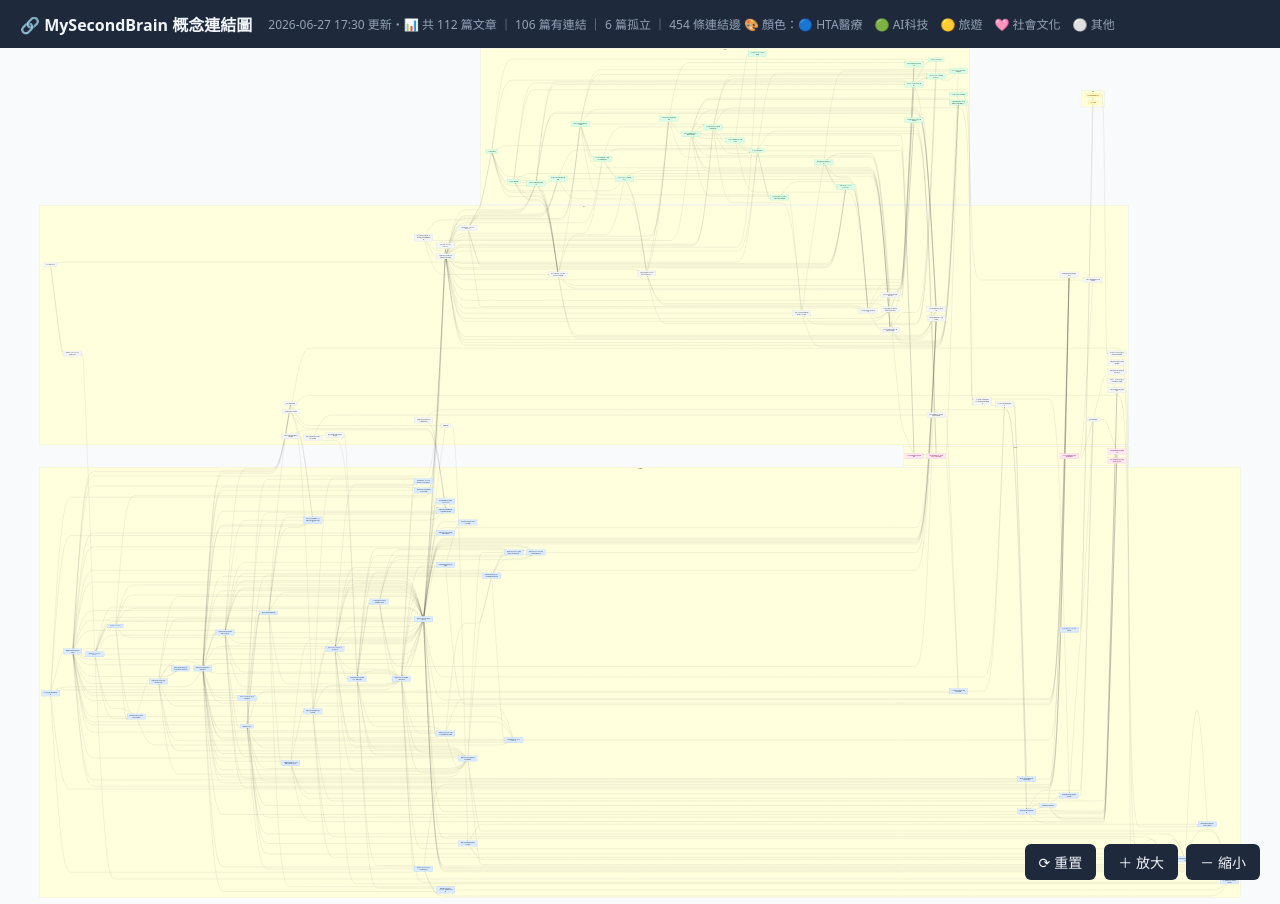
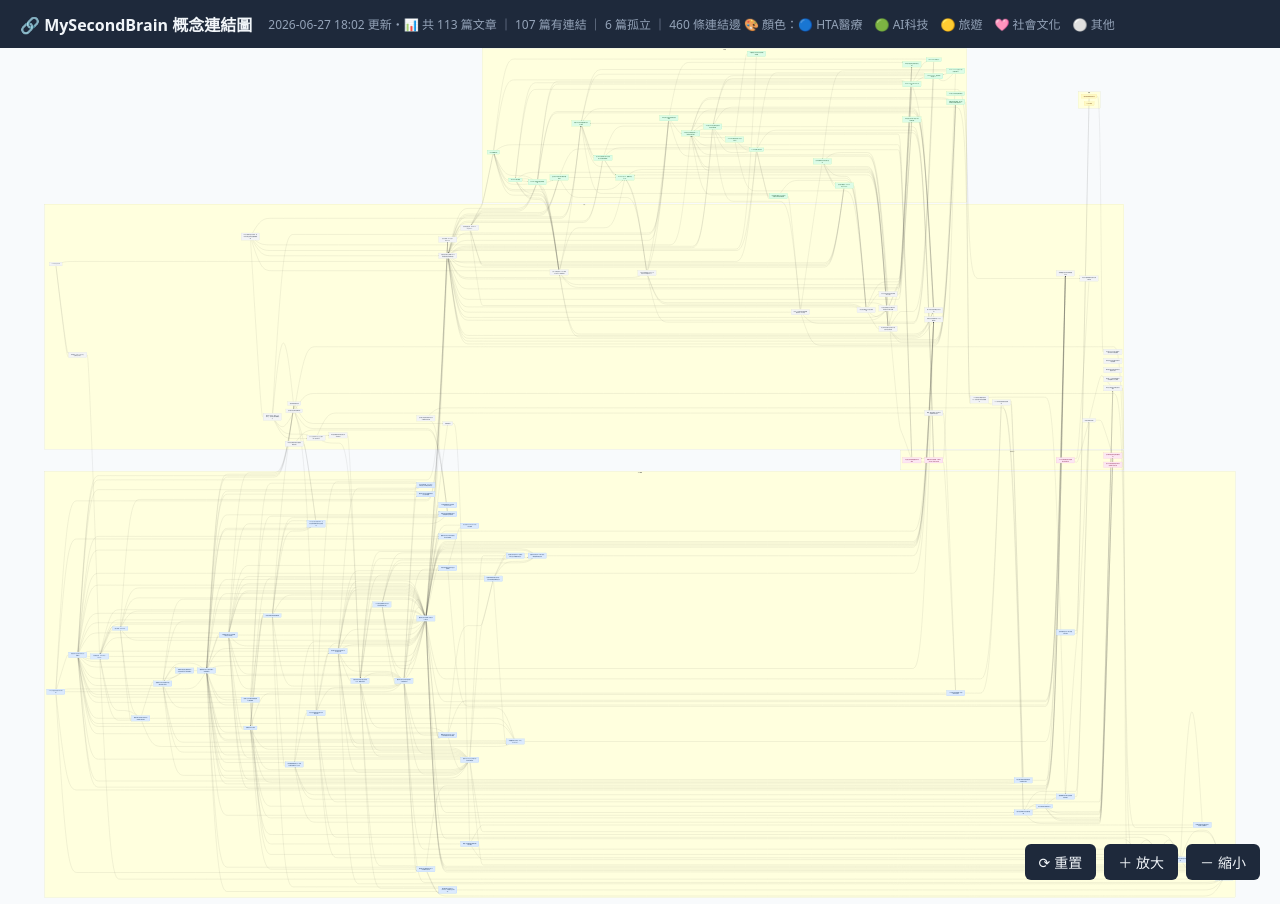
Before and after one commit to liuweichihtw-0624/liuweichihtw-0624.github.io, a Jekyll site: the page viz/m7k3x9p2/concept.html, which Jekyll copies as it is, in a window 1280 px wide. Built offline with Jekyll 4.4.1, drawn with Linux system fonts in a browser that asks for light colours; comment, search, counter and statistics services are not loaded; some of the changed lines change nothing that is shown.

Commit message:
auto: 更新 概念連結圖.html [skip ci]

```diff
--- a/viz/m7k3x9p2/concept.html
+++ b/viz/m7k3x9p2/concept.html
@@ -25,7 +25,7 @@
 <body>
 <div id="header">
   <h1>🔗 MySecondBrain 概念連結圖</h1>
-  <span class="meta">2026-06-27 17:30 更新・📊 共 112 篇文章 ｜ 106 篇有連結 ｜ 6 篇孤立 ｜ 454 條連結邊  🎨 顏色：🔵 HTA醫療　🟢 AI科技　🟡 旅遊　🩷 社會文化　⚪ 其他 </span>
+  <span class="meta">2026-06-27 18:02 更新・📊 共 113 篇文章 ｜ 107 篇有連結 ｜ 6 篇孤立 ｜ 460 條連結邊  🎨 顏色：🔵 HTA醫療　🟢 AI科技　🟡 旅遊　🩷 社會文化　⚪ 其他 </span>
 </div>
 <div id="container">
 <div class="mermaid">
@@ -64,21 +64,21 @@
         n81["臺灣醫療科技評估中心（CHPTA）的制度定位與改革…"]
         n83["護理人員離職惡性循環與職業永續性"]
         n84["護病比立法與醫療照護品質的實證關係"]
-        n87["適應與革新醫療科技評估：全球政策論壇的戰略信號"]
-        n88["醫療機構的氣候韌性建設與能源轉型"]
-        n89["醫療科技評估中 AI 導入的組織落差與實踐困境"]
-        n90["醫療科技評估中的 AI 治理框架與全生命週期評估整…"]
-        n91["醫療科技評估中的代理端點應用決策框架"]
-        n92["醫療科技評估中的健康公平性測量工具"]
-        n93["醫療科技評估中的健康相關生活品質證據"]
-        n94["醫療科技評估中的利害關係人溝通與參與"]
-        n95["醫療科技評估中的病人與照護者時間價值"]
-        n96["醫療科技評估中證據不足問題的系統化應對"]
-        n97["醫療科技評估在健保決策中的應用框架"]
-        n98["醫療科技評估專業人員的核心勝任力"]
-        n99["醫療科技評估從守門人到衛生系統塑造者的角色轉變"]
-        n100["醫療科技評估的全球優先事項與政策框架"]
-        n101["長期照顧家庭照顧者支持服務"]
+        n88["適應與革新醫療科技評估：全球政策論壇的戰略信號"]
+        n89["醫療機構的氣候韌性建設與能源轉型"]
+        n90["醫療科技評估中 AI 導入的組織落差與實踐困境"]
+        n91["醫療科技評估中的 AI 治理框架與全生命週期評估整…"]
+        n92["醫療科技評估中的代理端點應用決策框架"]
+        n93["醫療科技評估中的健康公平性測量工具"]
+        n94["醫療科技評估中的健康相關生活品質證據"]
+        n95["醫療科技評估中的利害關係人溝通與參與"]
+        n96["醫療科技評估中的病人與照護者時間價值"]
+        n97["醫療科技評估中證據不足問題的系統化應對"]
+        n98["醫療科技評估在健保決策中的應用框架"]
+        n99["醫療科技評估專業人員的核心勝任力"]
+        n100["醫療科技評估從守門人到衛生系統塑造者的角色轉變"]
+        n101["醫療科技評估的全球優先事項與政策框架"]
+        n102["長期照顧家庭照顧者支持服務"]
     end
     subgraph AI科技["AI科技"]
         n1["AI 代理工作流在辦公室的應用與流程改造"]
@@ -103,19 +103,19 @@
         n65["決策者的親身實踐：為什麼領導者必須親手體驗 AI …"]
         n72["知識工作中的流程標準化與 AI 賦能"]
         n74["答案引擎優化（Answer Engine Opti…"]
-        n103["非技術員工透過 AI 工具自造自動化系統的實踐框架"]
-        n106["AI 代理人資訊安全威脅模型"]
+        n104["非技術員工透過 AI 工具自造自動化系統的實踐框架"]
+        n107["AI 代理人資訊安全威脅模型"]
     end
     subgraph 社會文化["社會文化"]
         n0["116年行政機關放假日曆與政府假期制度"]
         n35["台灣戰時糧食安全與儲備機制"]
         n44["大型語言模型模型選擇決策框架"]
-        n105["領導者的親身實踐：決策制定中的人機協作經驗"]
-        n108["白沙屯媽祖進香的信仰環保困境與社群自覺"]
+        n106["領導者的親身實踐：決策制定中的人機協作經驗"]
+        n109["白沙屯媽祖進香的信仰環保困境與社群自覺"]
     end
     subgraph 旅遊["旅遊"]
         n73["福岡旅遊景點體驗系統"]
-        n107["入境卡填寫"]
+        n108["入境卡填寫"]
     end
     subgraph 其他["其他"]
         n14["Excel 樞紐分析表"]
@@ -145,12 +145,13 @@
         n80["臺灣災害管理體系"]
         n82["舞台劇觀看中的情感投射與身份認同"]
         n85["資料清潔（Data Cleaning）在樞紐分析前…"]
-        n86["過度使用醫療服務"]
-        n102["電子郵件自動化發佈與人機協作的認知困境"]
-        n104["韓劇《鐵拳教育》中的教育懲罰與改革困境"]
-        n109["網絡社群中的性暴力敘事與確認偏誤"]
-        n110["藥物迷姦與性暴力網絡的跨國犯罪生態"]
-        n111["超慢跑：全年齡有氧運動的科學基礎與入門實踐"]
+        n86["退休生活中的「渴望」與「野心」：重啟自我的關鍵能力"]
+        n87["過度使用醫療服務"]
+        n103["電子郵件自動化發佈與人機協作的認知困境"]
+        n105["韓劇《鐵拳教育》中的教育懲罰與改革困境"]
+        n110["網絡社群中的性暴力敘事與確認偏誤"]
+        n111["藥物迷姦與性暴力網絡的跨國犯罪生態"]
+        n112["超慢跑：全年齡有氧運動的科學基礎與入門實踐"]
     end
 
     n0 --> n55
@@ -167,7 +168,7 @@
     n2 --> n75
     n4 --> n5
     n4 --> n44
-    n4 --> n103
+    n4 --> n104
     n5 --> n1
     n5 --> n65
     n6 --> n43
@@ -200,12 +201,12 @@
     n14 --> n4
     n14 --> n85
     n15 --> n50
-    n15 --> n94
-    n15 --> n97
+    n15 --> n95
+    n15 --> n98
     n15 --> n58
     n15 --> n51
     n15 --> n60
-    n15 --> n91
+    n15 --> n92
     n16 --> n9
     n16 --> n18
     n16 --> n17
@@ -224,15 +225,15 @@
     n18 --> n55
     n18 --> n26
     n19 --> n22
-    n19 --> n88
+    n19 --> n89
     n20 --> n50
     n20 --> n28
     n20 --> n22
     n21 --> n40
-    n21 --> n94
+    n21 --> n95
     n21 --> n75
+    n21 --> n91
     n21 --> n90
-    n21 --> n89
     n22 --> n39
     n22 --> n57
     n23 --> n39
@@ -267,7 +268,7 @@
     n30 --> n62
     n30 --> n13
     n30 --> n4
-    n31 --> n97
+    n31 --> n98
     n31 --> n41
     n31 --> n79
     n31 --> n63
@@ -276,6 +277,7 @@
     n33 --> n72
     n33 --> n43
     n33 --> n26
+    n33 --> n86
     n34 --> n63
     n34 --> n31
     n35 --> n28
@@ -283,7 +285,8 @@
     n36 --> n31
     n36 --> n66
     n36 --> n47
-    n36 --> n101
+    n36 --> n102
+    n36 --> n86
     n37 --> n39
     n37 --> n63
     n38 --> n83
@@ -291,11 +294,11 @@
     n39 --> n69
     n39 --> n35
     n40 --> n21
-    n40 --> n90
-    n41 --> n97
+    n40 --> n91
+    n41 --> n98
     n41 --> n50
     n41 --> n28
-    n41 --> n94
+    n41 --> n95
     n41 --> n58
     n42 --> n43
     n42 --> n5
@@ -314,13 +317,13 @@
     n43 --> n6
     n43 --> n52
     n43 --> n30
-    n44 --> n105
+    n44 --> n106
     n44 --> n5
     n45 --> n9
     n45 --> n43
     n45 --> n13
     n45 --> n6
-    n46 --> n103
+    n46 --> n104
     n46 --> n43
     n46 --> n62
     n46 --> n13
@@ -328,25 +331,25 @@
     n46 --> n54
     n46 --> n42
     n46 --> n7
-    n46 --> n102
+    n46 --> n103
     n46 --> n45
-    n47 --> n92
+    n47 --> n93
     n47 --> n49
     n48 --> n49
-    n49 --> n101
+    n49 --> n102
     n49 --> n47
     n49 --> n48
     n50 --> n56
-    n50 --> n96
+    n50 --> n97
     n50 --> n60
     n50 --> n75
     n50 --> n53
     n50 --> n84
-    n50 --> n91
+    n50 --> n92
     n50 --> n58
     n50 --> n71
     n51 --> n28
-    n51 --> n97
+    n51 --> n98
     n51 --> n58
     n51 --> n40
     n51 --> n70
@@ -362,7 +365,7 @@
     n54 --> n74
     n56 --> n24
     n56 --> n50
-    n56 --> n95
+    n56 --> n96
     n56 --> n41
     n56 --> n77
     n57 --> n28
@@ -370,34 +373,35 @@
     n57 --> n41
     n57 --> n58
     n57 --> n22
-    n59 --> n97
+    n59 --> n98
     n59 --> n50
     n59 --> n58
     n59 --> n77
-    n59 --> n96
+    n59 --> n97
     n62 --> n16
     n62 --> n43
     n62 --> n17
     n62 --> n74
     n64 --> n35
     n64 --> n47
-    n64 --> n88
+    n64 --> n89
     n65 --> n5
     n65 --> n43
     n65 --> n19
     n68 --> n40
-    n68 --> n104
+    n68 --> n105
     n68 --> n82
+    n68 --> n86
     n69 --> n35
     n69 --> n28
     n69 --> n35
     n69 --> n58
     n69 --> n39
-    n69 --> n88
+    n69 --> n89
     n69 --> n23
     n71 --> n50
-    n71 --> n96
     n71 --> n97
+    n71 --> n98
     n72 --> n52
     n73 --> n29
     n73 --> n32
@@ -409,7 +413,7 @@
     n76 --> n58
     n76 --> n41
     n77 --> n50
-    n77 --> n96
+    n77 --> n97
     n77 --> n56
     n77 --> n24
     n77 --> n59
@@ -420,17 +424,17 @@
     n79 --> n64
     n79 --> n31
     n79 --> n63
-    n79 --> n86
+    n79 --> n87
     n80 --> n35
     n80 --> n39
-    n80 --> n88
+    n80 --> n89
     n80 --> n23
-    n81 --> n97
+    n81 --> n98
     n81 --> n40
     n81 --> n70
     n81 --> n79
     n82 --> n40
-    n83 --> n101
+    n83 --> n102
     n83 --> n66
     n84 --> n50
     n84 --> n49
@@ -439,174 +443,177 @@
     n84 --> n63
     n85 --> n14
     n85 --> n56
-    n86 --> n50
-    n86 --> n97
-    n86 --> n41
-    n86 --> n38
-    n87 --> n97
-    n87 --> n28
+    n86 --> n36
+    n86 --> n68
+    n86 --> n6
+    n87 --> n50
+    n87 --> n98
     n87 --> n41
-    n87 --> n40
-    n87 --> n90
-    n87 --> n89
-    n87 --> n59
-    n88 --> n80
-    n88 --> n64
-    n89 --> n90
-    n89 --> n75
-    n89 --> n50
-    n89 --> n98
-    n90 --> n100
-    n90 --> n87
-    n90 --> n21
-    n90 --> n40
-    n90 --> n89
-    n92 --> n50
-    n92 --> n70
-    n92 --> n76
-    n92 --> n53
-    n92 --> n97
-    n92 --> n40
-    n92 --> n59
-    n93 --> n97
-    n94 --> n76
-    n94 --> n53
-    n94 --> n47
-    n94 --> n48
-    n94 --> n79
-    n94 --> n97
-    n94 --> n41
+    n87 --> n38
+    n88 --> n98
+    n88 --> n28
+    n88 --> n41
+    n88 --> n40
+    n88 --> n91
+    n88 --> n90
+    n88 --> n59
+    n89 --> n80
+    n89 --> n64
+    n90 --> n91
+    n90 --> n75
+    n90 --> n50
+    n90 --> n99
+    n91 --> n101
+    n91 --> n88
+    n91 --> n21
+    n91 --> n40
+    n91 --> n90
+    n93 --> n50
+    n93 --> n70
+    n93 --> n76
+    n93 --> n53
+    n93 --> n98
+    n93 --> n40
+    n93 --> n59
     n94 --> n98
-    n94 --> n40
-    n94 --> n93
-    n94 --> n51
-    n94 --> n70
-    n94 --> n92
-    n94 --> n21
+    n95 --> n76
+    n95 --> n53
+    n95 --> n47
+    n95 --> n48
+    n95 --> n79
+    n95 --> n98
+    n95 --> n41
+    n95 --> n99
+    n95 --> n40
+    n95 --> n94
+    n95 --> n51
     n95 --> n70
-    n96 --> n97
-    n96 --> n71
-    n96 --> n59
-    n97 --> n41
-    n97 --> n58
-    n97 --> n39
-    n97 --> n64
-    n97 --> n31
-    n97 --> n63
-    n97 --> n86
-    n97 --> n84
-    n97 --> n57
-    n97 --> n99
+    n95 --> n93
+    n95 --> n21
+    n96 --> n70
     n97 --> n98
-    n97 --> n93
-    n97 --> n100
-    n98 --> n50
-    n98 --> n75
-    n98 --> n56
+    n97 --> n71
+    n97 --> n59
+    n98 --> n41
+    n98 --> n58
+    n98 --> n39
+    n98 --> n64
+    n98 --> n31
+    n98 --> n63
+    n98 --> n87
+    n98 --> n84
+    n98 --> n57
+    n98 --> n100
+    n98 --> n99
     n98 --> n94
-    n98 --> n41
-    n98 --> n92
-    n98 --> n70
-    n98 --> n43
-    n98 --> n75
-    n98 --> n47
-    n98 --> n64
-    n98 --> n67
-    n98 --> n60
-    n98 --> n24
-    n98 --> n41
-    n98 --> n92
-    n98 --> n58
-    n98 --> n60
-    n98 --> n56
-    n98 --> n50
-    n98 --> n75
-    n98 --> n96
-    n98 --> n56
-    n98 --> n24
-    n98 --> n56
-    n98 --> n75
-    n98 --> n96
-    n98 --> n24
-    n98 --> n76
-    n98 --> n60
-    n98 --> n70
-    n98 --> n48
-    n98 --> n63
-    n98 --> n94
-    n98 --> n99
-    n98 --> n70
-    n98 --> n79
-    n98 --> n38
-    n98 --> n61
-    n98 --> n97
-    n98 --> n41
-    n98 --> n91
-    n98 --> n22
-    n98 --> n70
-    n98 --> n99
-    n98 --> n41
-    n98 --> n92
-    n98 --> n24
-    n98 --> n75
-    n98 --> n92
-    n98 --> n50
-    n98 --> n41
-    n98 --> n94
-    n98 --> n92
-    n98 --> n75
-    n98 --> n70
-    n98 --> n39
+    n98 --> n101
+    n99 --> n50
+    n99 --> n75
+    n99 --> n56
+    n99 --> n95
+    n99 --> n41
+    n99 --> n93
+    n99 --> n70
+    n99 --> n43
+    n99 --> n75
+    n99 --> n47
+    n99 --> n64
+    n99 --> n67
+    n99 --> n60
+    n99 --> n24
+    n99 --> n41
+    n99 --> n93
     n99 --> n58
-    n99 --> n94
+    n99 --> n60
+    n99 --> n56
     n99 --> n50
+    n99 --> n75
+    n99 --> n97
+    n99 --> n56
+    n99 --> n24
+    n99 --> n56
+    n99 --> n75
+    n99 --> n97
+    n99 --> n24
+    n99 --> n76
+    n99 --> n60
+    n99 --> n70
+    n99 --> n48
+    n99 --> n63
+    n99 --> n95
     n99 --> n100
-    n99 --> n87
-    n99 --> n97
-    n99 --> n40
-    n100 --> n96
-    n100 --> n70
-    n100 --> n94
-    n100 --> n92
-    n100 --> n97
-    n100 --> n28
+    n99 --> n70
+    n99 --> n79
+    n99 --> n38
+    n99 --> n61
+    n99 --> n98
+    n99 --> n41
+    n99 --> n92
+    n99 --> n22
+    n99 --> n70
+    n99 --> n100
+    n99 --> n41
+    n99 --> n93
+    n99 --> n24
+    n99 --> n75
+    n99 --> n93
+    n99 --> n50
+    n99 --> n41
+    n99 --> n95
+    n99 --> n93
+    n99 --> n75
+    n99 --> n70
+    n99 --> n39
+    n100 --> n58
+    n100 --> n95
     n100 --> n50
-    n100 --> n41
+    n100 --> n101
+    n100 --> n88
+    n100 --> n98
     n100 --> n40
-    n100 --> n97
-    n100 --> n70
-    n100 --> n94
-    n100 --> n96
-    n100 --> n40
-    n100 --> n87
-    n100 --> n28
-    n100 --> n92
+    n101 --> n97
+    n101 --> n70
+    n101 --> n95
+    n101 --> n93
+    n101 --> n98
     n101 --> n28
+    n101 --> n50
+    n101 --> n41
+    n101 --> n40
+    n101 --> n98
+    n101 --> n70
     n101 --> n95
-    n101 --> n66
-    n101 --> n49
-    n101 --> n70
-    n102 --> n13
-    n102 --> n18
-    n102 --> n9
-    n102 --> n5
-    n102 --> n13
-    n102 --> n10
-    n102 --> n5
-    n102 --> n72
-    n102 --> n65
-    n102 --> n11
-    n103 --> n4
+    n101 --> n97
+    n101 --> n40
+    n101 --> n88
+    n101 --> n28
+    n101 --> n93
+    n102 --> n28
+    n102 --> n96
+    n102 --> n66
+    n102 --> n49
+    n102 --> n70
+    n103 --> n13
+    n103 --> n18
+    n103 --> n9
+    n103 --> n5
+    n103 --> n13
+    n103 --> n10
     n103 --> n5
     n103 --> n72
-    n103 --> n25
-    n104 --> n20
-    n105 --> n44
-    n105 --> n5
-    n105 --> n4
-    n105 --> n1
+    n103 --> n65
+    n103 --> n11
+    n104 --> n4
+    n104 --> n5
+    n104 --> n72
+    n104 --> n25
     n105 --> n20
-    n105 --> n65
+    n106 --> n44
+    n106 --> n5
+    n106 --> n4
+    n106 --> n1
+    n106 --> n20
+    n106 --> n65
 
     style n15 fill:#dbeafe,stroke:#3b82f6,color:#1e3a5f
     style n20 fill:#dbeafe,stroke:#3b82f6,color:#1e3a5f
@@ -641,7 +648,6 @@
     style n81 fill:#dbeafe,stroke:#3b82f6,color:#1e3a5f
     style n83 fill:#dbeafe,stroke:#3b82f6,color:#1e3a5f
     style n84 fill:#dbeafe,stroke:#3b82f6,color:#1e3a5f
-    style n87 fill:#dbeafe,stroke:#3b82f6,color:#1e3a5f
     style n88 fill:#dbeafe,stroke:#3b82f6,color:#1e3a5f
     style n89 fill:#dbeafe,stroke:#3b82f6,color:#1e3a5f
     style n90 fill:#dbeafe,stroke:#3b82f6,color:#1e3a5f
@@ -656,6 +662,7 @@
     style n99 fill:#dbeafe,stroke:#3b82f6,color:#1e3a5f
     style n100 fill:#dbeafe,stroke:#3b82f6,color:#1e3a5f
     style n101 fill:#dbeafe,stroke:#3b82f6,color:#1e3a5f
+    style n102 fill:#dbeafe,stroke:#3b82f6,color:#1e3a5f
     style n1 fill:#dcfce7,stroke:#22c55e,color:#14532d
     style n2 fill:#dcfce7,stroke:#22c55e,color:#14532d
     style n3 fill:#dcfce7,stroke:#22c55e,color:#14532d
@@ -678,15 +685,15 @@
     style n65 fill:#dcfce7,stroke:#22c55e,color:#14532d
     style n72 fill:#dcfce7,stroke:#22c55e,color:#14532d
     style n74 fill:#dcfce7,stroke:#22c55e,color:#14532d
-    style n103 fill:#dcfce7,stroke:#22c55e,color:#14532d
-    style n106 fill:#dcfce7,stroke:#22c55e,color:#14532d
+    style n104 fill:#dcfce7,stroke:#22c55e,color:#14532d
+    style n107 fill:#dcfce7,stroke:#22c55e,color:#14532d
     style n0 fill:#fce7f3,stroke:#ec4899,color:#831843
     style n35 fill:#fce7f3,stroke:#ec4899,color:#831843
     style n44 fill:#fce7f3,stroke:#ec4899,color:#831843
-    style n105 fill:#fce7f3,stroke:#ec4899,color:#831843
-    style n108 fill:#fce7f3,stroke:#ec4899,color:#831843
+    style n106 fill:#fce7f3,stroke:#ec4899,color:#831843
+    style n109 fill:#fce7f3,stroke:#ec4899,color:#831843
     style n73 fill:#fef9c3,stroke:#eab308,color:#713f12
-    style n107 fill:#fef9c3,stroke:#eab308,color:#713f12
+    style n108 fill:#fef9c3,stroke:#eab308,color:#713f12
     style n14 fill:#f3f4f6,stroke:#9ca3af,color:#374151
     style n19 fill:#f3f4f6,stroke:#9ca3af,color:#374151
     style n22 fill:#f3f4f6,stroke:#9ca3af,color:#374151
@@ -715,11 +722,12 @@
     style n82 fill:#f3f4f6,stroke:#9ca3af,color:#374151
     style n85 fill:#f3f4f6,stroke:#9ca3af,color:#374151
     style n86 fill:#f3f4f6,stroke:#9ca3af,color:#374151
-    style n102 fill:#f3f4f6,stroke:#9ca3af,color:#374151
-    style n104 fill:#f3f4f6,stroke:#9ca3af,color:#374151
-    style n109 fill:#f3f4f6,stroke:#9ca3af,color:#374151
+    style n87 fill:#f3f4f6,stroke:#9ca3af,color:#374151
+    style n103 fill:#f3f4f6,stroke:#9ca3af,color:#374151
+    style n105 fill:#f3f4f6,stroke:#9ca3af,color:#374151
     style n110 fill:#f3f4f6,stroke:#9ca3af,color:#374151
     style n111 fill:#f3f4f6,stroke:#9ca3af,color:#374151
+    style n112 fill:#f3f4f6,stroke:#9ca3af,color:#374151
 </div>
 </div>
 <div id="controls">
```
